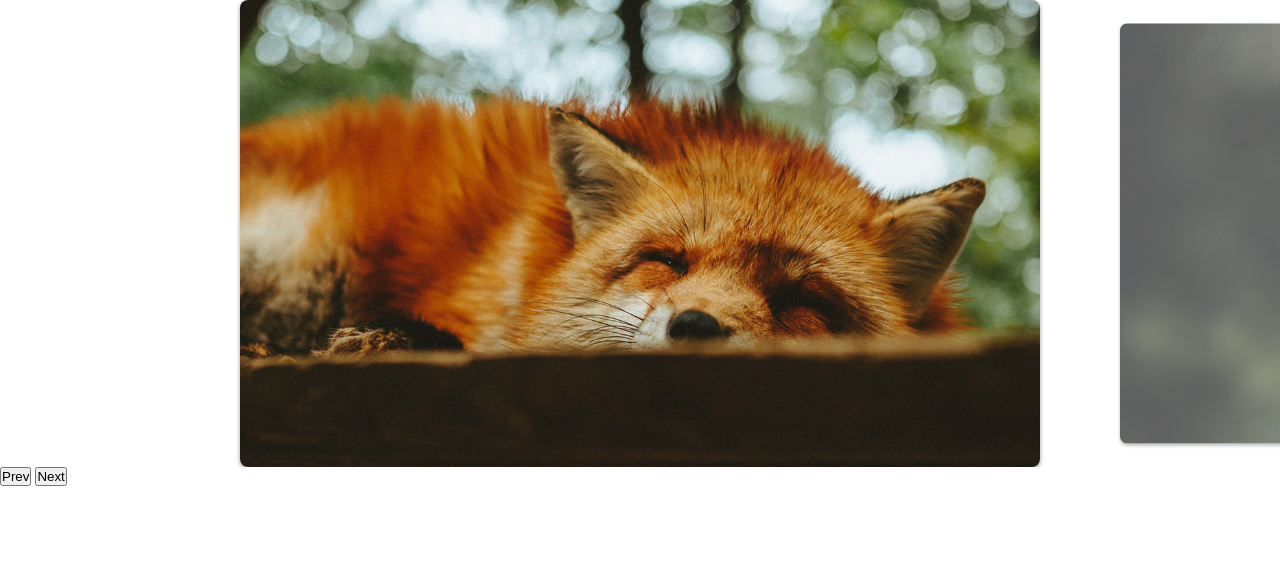
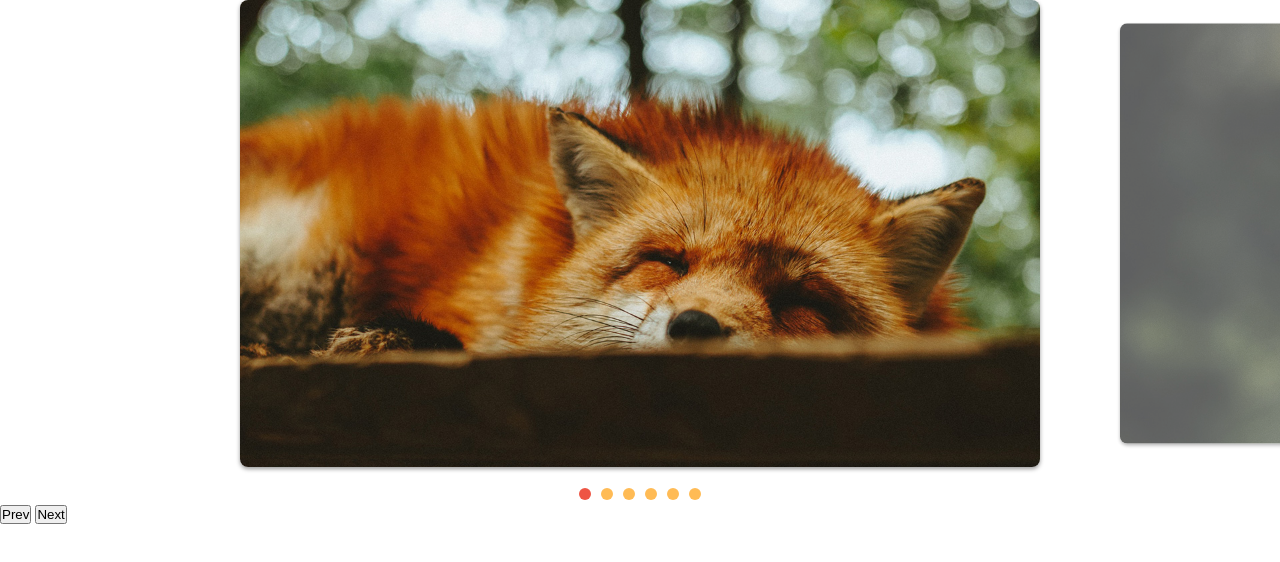
Before and after one commit to pavanellidev/slide-origamid, a plain HTML site: page index.html in a window 1280 px wide. Drawn offline with Linux system fonts and the light colour scheme.

Commit message:
adicionado paginacao

```diff
--- a/css/style.css
+++ b/css/style.css
@@ -41,3 +41,25 @@ img {
   opacity: 1;
   transform: scale(1);
 }
+
+[data-control="slide"] {
+  display: flex;
+  justify-content: center;
+  margin-top: 16px;
+}
+
+[data-control="slide"] li a {
+  display: block;
+  width: 12px;
+  height: 12px;
+  background-color: #fb5;
+  border-radius: 50%;
+  overflow: hidden;
+  text-indent: -999px;
+  margin: 5px;
+}
+
+[data-control="slide"] li.active a,
+[data-control="slide"] li a:hover {
+  background: #e54;
+}
--- a/js/script.js
+++ b/js/script.js
@@ -3,3 +3,4 @@ import { SlideNav } from './slide.js'
 const slide = new SlideNav('.slide', '.wrapper')
 slide.init()
 slide.addArrow('.prev', '.next')
+slide.addControl()
--- a/js/slide.js
+++ b/js/slide.js
@@ -10,6 +10,7 @@ export class Slide {
       movement: 0
     }
     this.activeClass = 'active'
+    this.changeEvent = new Event('changeEvent')
   }
 
   transition(active) {
@@ -100,6 +101,7 @@ export class Slide {
     this.slidesIndexNav(index)
     this.dist.finalPosition = activeSlide.position
     this.changeActiveClass()
+    this.wrapper.dispatchEvent(this.changeEvent)
   }
 
   changeActiveClass() {
@@ -153,6 +155,11 @@ export class Slide {
 }
 
 export class SlideNav extends Slide {
+  constructor(slide, wrapper) {
+    super(slide, wrapper)
+    this.bindControlEvents()
+  }
+
   addArrow(prev, next) {
     this.prevElement = document.querySelector(prev)
     this.nextElement = document.querySelector(next)
@@ -163,4 +170,40 @@ export class SlideNav extends Slide {
     this.prevElement.addEventListener('click', this.activePrevSlide)
     this.nextElement.addEventListener('click', this.activeNextSlide)
   }
+
+  createControl() {
+    const control = document.createElement('ul')
+    control.dataset.control = 'slide'
+
+    this.slideArray.forEach((item, index) => {
+      control.innerHTML += `<li><a href="#slide${index + 1}">${index + 1}</a></li>`
+    })
+    this.wrapper.appendChild(control)
+    return control
+  }
+
+  eventControl(item, index) {
+    item.addEventListener('click', (event) => {
+      event.preventDefault()
+      this.changeSlide(index)
+    })
+    this.wrapper.addEventListener('changeEvent', this.activeControlItem)
+  }
+
+  activeControlItem() {
+    this.controlArray.forEach(item => item.classList.remove(this.activeClass))
+    this.controlArray[this.index.active].classList.add(this.activeClass)
+  }
+
+  addControl(customControl) {
+    this.control = document.querySelector(customControl) || this.createControl()
+    this.controlArray = [...this.control.children]
+    this.activeControlItem()
+    this.controlArray.forEach(this.eventControl)
+  }
+
+  bindControlEvents() {
+    this.eventControl = this.eventControl.bind(this)
+    this.activeControlItem = this.activeControlItem.bind(this)
+  }
 }
```
